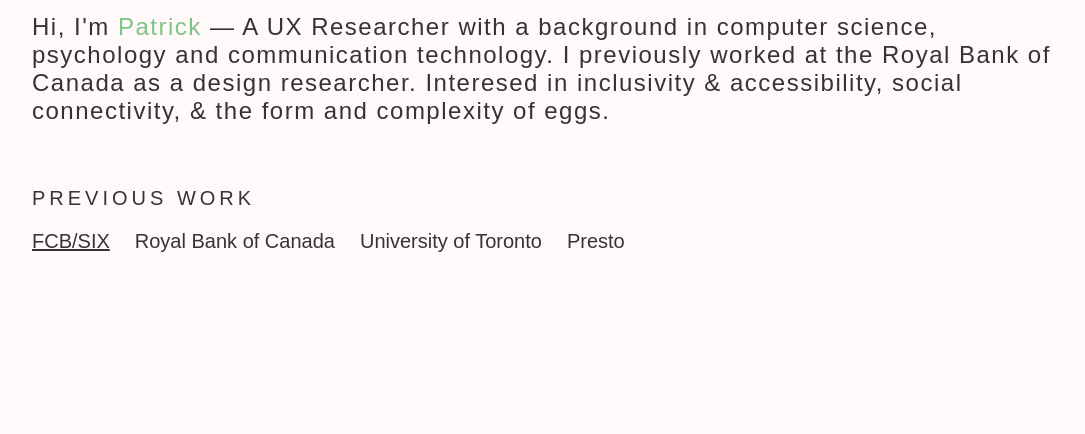
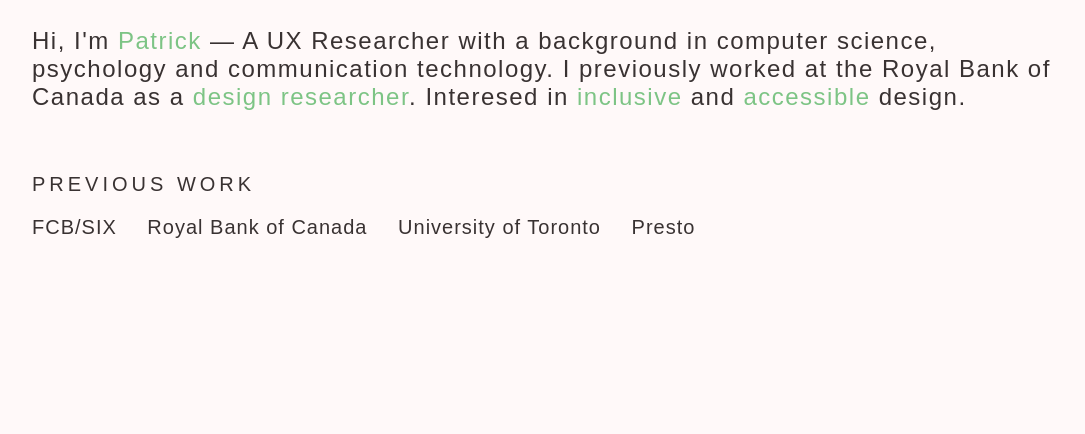
Before and after one commit to patrickm-tan/patricktan, a Gatsby site: page / in a window 1280 px wide. Shown: the part 366-800 px from the top of the page, without its empty margins (96-1181 px from the left). Built offline with nearby package versions, Linux system fonts and the light colour scheme; Gatsby itself is replaced by a stand-in of ours.

Commit message:
finish landing page

```diff
--- a/src/components/theme/layout/styles.scss
+++ b/src/components/theme/layout/styles.scss
@@ -15,6 +15,7 @@
 
 main {
     display: flex;
+    flex-direction: column;
 }
 
 .hero {
--- a/src/components/utilities/_base.scss
+++ b/src/components/utilities/_base.scss
@@ -30,3 +30,10 @@ p {
 }
 
 //Links
+a {
+    text-decoration: none;
+    letter-spacing: 1px;
+    &:hover {
+        color: $green;
+    }
+}
--- a/src/pages/index.js
+++ b/src/pages/index.js
@@ -13,17 +13,14 @@ const IndexPage = () => (
         <h1>Patrick Tan</h1>
         <h2>user experience researcher</h2>
         <br/>
-        <p>Hi, I'm <span className="is-green">Patrick</span> — A UX Researcher with a background in computer science, psychology and communication technology. I previously worked at the Royal Bank of Canada as a design researcher. Interesed in inclusivity & accessibility, social connectivity, & the form and complexity of eggs.</p>
+        <p>Hi, I'm <span className="is-green">Patrick</span> — A UX Researcher with a background in computer science, psychology and communication technology. I previously worked at the Royal Bank of Canada as a <span className="is-green">design researcher</span>. Interesed in <span className="is-green">inclusive</span> and <span className="is-green">accessible</span> design.</p>
         <br/>
         <p className="subtitle">previous work</p>
         <ul>
-          <li> <Link to = {'./projects/royal-bank-of-canada'}>
-          FCB/SIX
-          </Link>
-          </li>
-          <li>Royal Bank of Canada</li>
-          <li>University of Toronto</li>
-          <li>Presto</li>
+          <li> <Link to = {'./projects/royal-bank-of-canada'}>FCB/SIX</Link></li>
+          <li> <Link to = {'./projects/royal-bank-of-canada'}>Royal Bank of Canada</Link></li>
+          <li> <Link to = {'./projects/royal-bank-of-canada'}>University of Toronto</Link></li>
+          <li> <Link to = {'./projects/royal-bank-of-canada'}>Presto</Link></li>
         </ul>
       </div>
     </div>
```
